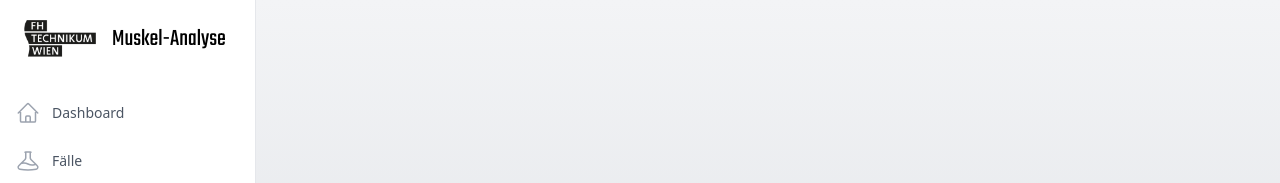
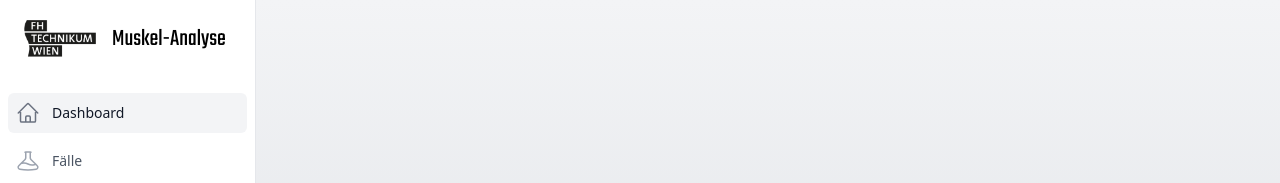
Before and after one commit to leonardstruck/INNO-Muskelanalyse, a Next.js app: page / in a window 1280 px wide. Before the commit this address had no page. Shown: the top 183 px of the page. Built offline with nearby package versions, Linux system fonts and the light colour scheme.

Commit message:
update redirects

```diff
--- a/next.config.js
+++ b/next.config.js
@@ -5,14 +5,6 @@ const nextConfig = {
   swcMinify: true,
   images: {
     unoptimized: true,
-  },
-  async rewrites() {
-    return [
-      {
-        source: '/',
-        destination: '/dashboard'
-      }
-    ]
   }
 };
 
--- a/src/components/layout/Sidebar.tsx
+++ b/src/components/layout/Sidebar.tsx
@@ -15,7 +15,7 @@ type NavigationItem = {
 export const navigation: NavigationItem[] = [
     {
         name: 'Dashboard',
-        href: '/dashboard',
+        href: '/',
         icon: HomeIcon,
     },
     {
@@ -24,6 +24,13 @@ export const navigation: NavigationItem[] = [
         icon: BeakerIcon,
     }
 ];
+
+const isActive = (href: string, pathname: string) => {
+    if (href === '/') {
+        return pathname === href;
+    }
+    return pathname.includes(href);
+}
 
 const Sidebar = () => {
     const { asPath, pathname } = useRouter();
@@ -41,13 +48,13 @@ const Sidebar = () => {
                                 key={item.name}
                                 href={item.href}
                                 className={clsx(
-                                    asPath.includes(item.href) ? 'bg-gray-100 text-gray-900' : 'text-gray-600 dark:text-gray-200 hover:bg-gray-50 hover:text-gray-900',
+                                    isActive(item.href, pathname) ? 'bg-gray-100 text-gray-900' : 'text-gray-600 dark:text-gray-200 hover:bg-gray-50 hover:text-gray-900',
                                     'group flex items-center px-2 py-2 text-sm font-medium rounded-md'
                                 )}
                             >
                                 <item.icon
                                     className={clsx(
-                                        asPath.includes(item.href) ? 'text-gray-500' : 'text-gray-400 group-hover:text-gray-500',
+                                        isActive(item.href, pathname) ? 'text-gray-500' : 'text-gray-400 group-hover:text-gray-500',
                                         'mr-3 flex-shrink-0 h-6 w-6'
                                     )}
                                     aria-hidden="true"
--- a/src/pages/dashboard.tsx
+++ /dev/null
@@ -1,18 +0,0 @@
-import { Command } from "@tauri-apps/api/shell"
-
-async function handleButtonClick() {
-  const command = Command.sidecar("resources/segmentation/bin/segmentation");
-  const output = await command.execute();
-
-  console.log(output);
-}
-
-function App() {
-  return (
-    <>
-      <button onClick={handleButtonClick}>Click me</button>
-    </>
-  );
-}
-
-export default App;
--- a/src/pages/index.tsx
+++ b/src/pages/index.tsx
@@ -1,11 +1,3 @@
-import { useRouter } from "next/router";
-import { useEffect } from "react";
-
 export default function Index() {
-    const router = useRouter();
-    useEffect(() => {
-        if (router.pathname == "/")
-            router.push("/dashboard");
-    }, [router])
     return <></>;
 };
```
